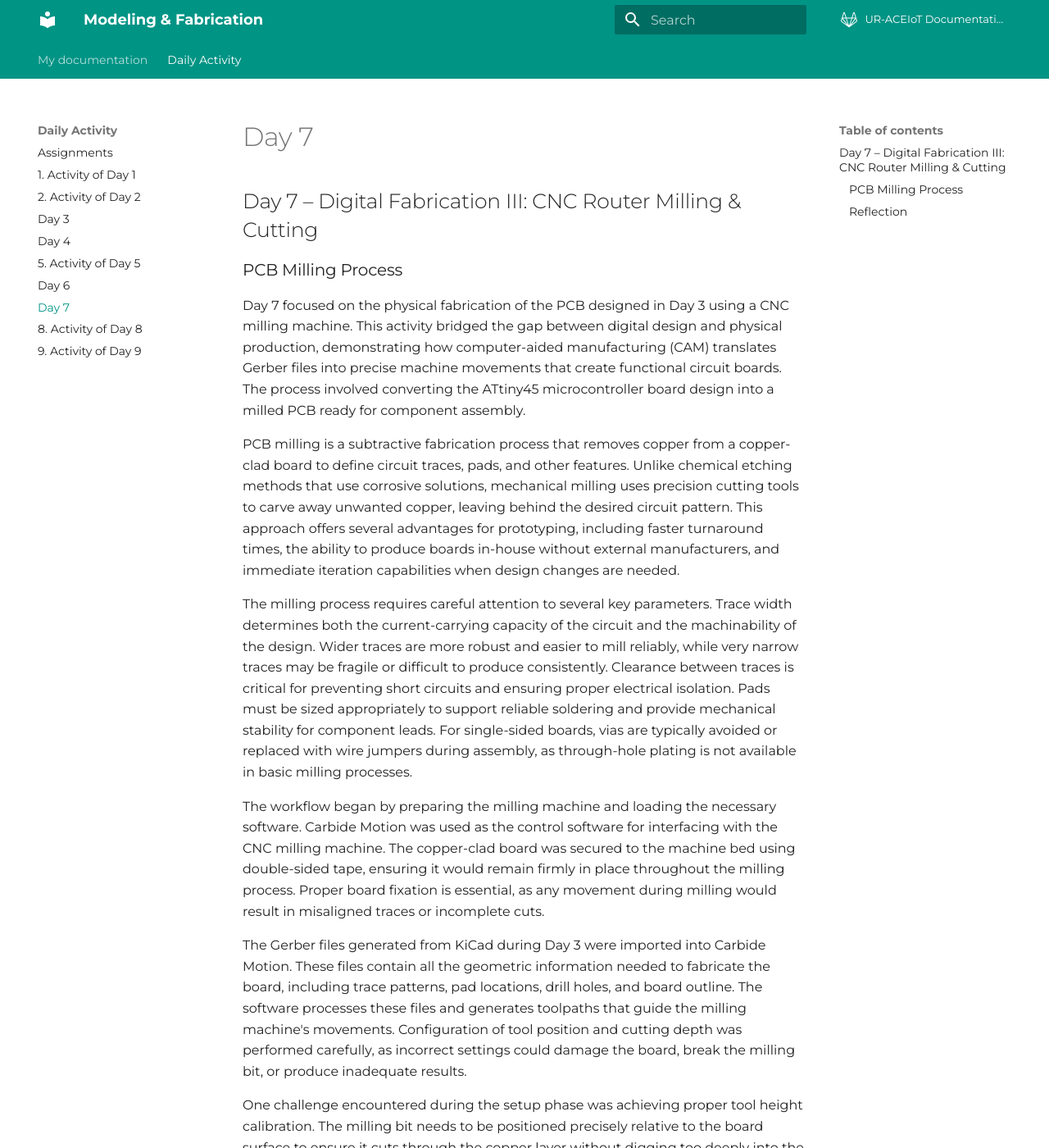
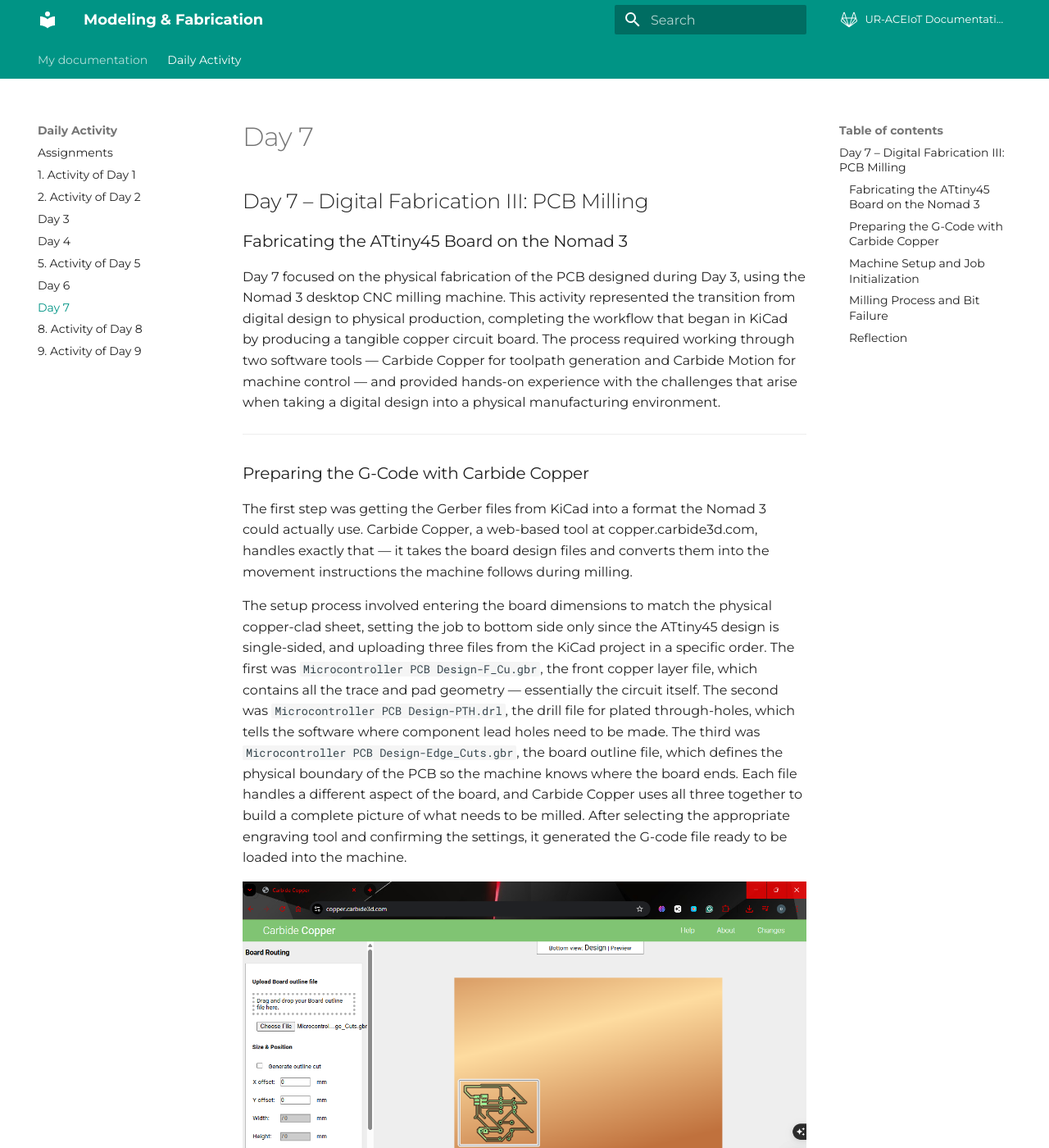
Before and after one commit to umwirabura/Modeling-Fabrication, an MkDocs documentation site: the page built from docs/Daily-Activity/day_7.md, in a window 1280 px wide and 1400 px high. Shown: the whole window at 82% size. Built offline with MkDocs 1.6.1 and Material for MkDocs 9.7.7, drawn with Linux system fonts in a browser that asks for light colours; comment, search, counter and statistics services are not loaded; some of the changed text lies outside the part shown.

Commit message:
Day 7: authentic PCB milling documentation with real images

```diff
--- a/docs/Daily-Activity/day_7.md
+++ b/docs/Daily-Activity/day_7.md
@@ -1,29 +1,47 @@
-## Day 7 – Digital Fabrication III: CNC Router Milling & Cutting
+## Day 7 – Digital Fabrication III: PCB Milling
 
-### PCB Milling Process
+### Fabricating the ATtiny45 Board on the Nomad 3
 
-Day 7 focused on the physical fabrication of the PCB designed in Day 3 using a CNC milling machine. This activity bridged the gap between digital design and physical production, demonstrating how computer-aided manufacturing (CAM) translates Gerber files into precise machine movements that create functional circuit boards. The process involved converting the ATtiny45 microcontroller board design into a milled PCB ready for component assembly.
+Day 7 focused on the physical fabrication of the PCB designed during Day 3, using the Nomad 3 desktop CNC milling machine. This activity represented the transition from digital design to physical production, completing the workflow that began in KiCad by producing a tangible copper circuit board. The process required working through two software tools — Carbide Copper for toolpath generation and Carbide Motion for machine control — and provided hands-on experience with the challenges that arise when taking a digital design into a physical manufacturing environment.
 
-PCB milling is a subtractive fabrication process that removes copper from a copper-clad board to define circuit traces, pads, and other features. Unlike chemical etching methods that use corrosive solutions, mechanical milling uses precision cutting tools to carve away unwanted copper, leaving behind the desired circuit pattern. This approach offers several advantages for prototyping, including faster turnaround times, the ability to produce boards in-house without external manufacturers, and immediate iteration capabilities when design changes are needed.
+---
 
-The milling process requires careful attention to several key parameters. Trace width determines both the current-carrying capacity of the circuit and the machinability of the design. Wider traces are more robust and easier to mill reliably, while very narrow traces may be fragile or difficult to produce consistently. Clearance between traces is critical for preventing short circuits and ensuring proper electrical isolation. Pads must be sized appropriately to support reliable soldering and provide mechanical stability for component leads. For single-sided boards, vias are typically avoided or replaced with wire jumpers during assembly, as through-hole plating is not available in basic milling processes.
+### Preparing the G-Code with Carbide Copper
 
-The workflow began by preparing the milling machine and loading the necessary software. Carbide Motion was used as the control software for interfacing with the CNC milling machine. The copper-clad board was secured to the machine bed using double-sided tape, ensuring it would remain firmly in place throughout the milling process. Proper board fixation is essential, as any movement during milling would result in misaligned traces or incomplete cuts.
+The first step was getting the Gerber files from KiCad into a format the Nomad 3 could actually use. Carbide Copper, a web-based tool at copper.carbide3d.com, handles exactly that — it takes the board design files and converts them into the movement instructions the machine follows during milling.
 
-The Gerber files generated from KiCad during Day 3 were imported into Carbide Motion. These files contain all the geometric information needed to fabricate the board, including trace patterns, pad locations, drill holes, and board outline. The software processes these files and generates toolpaths that guide the milling machine's movements. Configuration of tool position and cutting depth was performed carefully, as incorrect settings could damage the board, break the milling bit, or produce inadequate results.
+The setup process involved entering the board dimensions to match the physical copper-clad sheet, setting the job to bottom side only since the ATtiny45 design is single-sided, and uploading three files from the KiCad project in a specific order. The first was `Microcontroller PCB Design-F_Cu.gbr`, the front copper layer file, which contains all the trace and pad geometry — essentially the circuit itself. The second was `Microcontroller PCB Design-PTH.drl`, the drill file for plated through-holes, which tells the software where component lead holes need to be made. The third was `Microcontroller PCB Design-Edge_Cuts.gbr`, the board outline file, which defines the physical boundary of the PCB so the machine knows where the board ends. Each file handles a different aspect of the board, and Carbide Copper uses all three together to build a complete picture of what needs to be milled. After selecting the appropriate engraving tool and confirming the settings, it generated the G-code file ready to be loaded into the machine.
 
-One challenge encountered during the setup phase was achieving proper tool height calibration. The milling bit needs to be positioned precisely relative to the board surface to ensure it cuts through the copper layer without digging too deeply into the substrate material. Finding the correct zero point required careful adjustment and testing. Additionally, ensuring the board was completely flat and level on the bed was critical, as any warping or tilt would result in inconsistent cutting depth across the board.
+![Carbide Copper with PCB board routing configured](../images/day_7/carbide_copper.png)
 
-The milling process proceeded in stages. First, the machine engraved the circuit traces by removing copper from the areas between conductive paths. The cutting tool followed the programmed toolpaths, methodically carving away copper to isolate each trace, pad, and component footprint. This trace isolation step is the most critical phase, as it defines the actual circuitry. The machine worked systematically across the board, and the progress could be monitored to ensure proper execution.
+---
 
-After trace milling was complete, the tool was changed to accommodate the board profiling operation. The profiling tool cuts the outer perimeter of the PCB, separating it from the larger copper-clad sheet. Tool position and depth were re-adjusted for this new operation, as cutting through the entire board thickness requires different settings than surface engraving. The machine then cut along the board outline, completing the physical fabrication of the PCB.
+### Machine Setup and Job Initialization
 
-The final milled board was removed from the machine bed and inspected for quality. The traces were clean and well-defined, with proper clearance between conductive paths. Holes for component leads were accurately positioned, and the board outline was cut cleanly. Minor burrs or rough edges from the milling process could be cleaned up with fine sandpaper or a deburring tool. The board was then ready for the next stage of assembly, which would involve soldering the ATtiny45 microcontroller, LED, resistor, push button, ISP header, and other components.
+With the G-code ready, the copper-clad board was secured to the Nomad 3 bed using double-sided tape to prevent any movement during milling. Proper fixation is critical in PCB milling, as even minor shifts in the board during the process result in misaligned traces that render the board unusable. The G-code file was then loaded into Carbide Motion, the machine control software, and the program zero was set to define the reference point for all subsequent cuts.
 
-![Final milled PCB board](../images/day_7/finalPCB.jpeg)
+![Copper-clad board secured on the Nomad 3 machine bed](../images/day_7/setup.jpg)
 
-This activity demonstrated the complete transition from digital PCB design to physical fabrication. Understanding how design decisions in KiCad directly affect the milling process reinforced the importance of design-for-manufacturing principles. Working with the CNC milling machine provided hands-on experience with CAM workflows, toolpath generation, and the practical considerations of subtractive manufacturing. The challenges encountered, particularly around tool calibration and board fixation, highlighted the importance of careful setup and attention to detail in achieving reliable fabrication results. The successful production of a functional PCB from the Day 3 design validated the entire design-to-fabrication workflow and prepared the board for final assembly and testing.
+Before the job could start, Carbide Motion flagged a bounds check warning indicating that the program zero had been positioned 41.3 mm too far toward the back of the machine along the Y axis. This meant the machine would attempt to travel beyond its physical working limits during the job. The warning required stopping, resetting the program zero to a corrected position closer to the front of the machine bed, and restarting the job initialization process.
+
+![Carbide Motion bounds check warning before the milling job](../images/day_7/carbide_motion.png)
+
+This step highlighted how important accurate zero-setting is in CNC workflows. A small error in the reference point propagates through every toolpath the machine executes, affecting not just position accuracy but also the mechanical load placed on the cutting tool.
+
+---
+
+### Milling Process and Bit Failure
+
+With the corrected program zero confirmed, the Nomad 3 began the trace isolation passes, removing copper from the areas between circuit traces to define the conductive paths of the ATtiny45 board. The machine followed the programmed toolpaths, and the milling process was progressing as expected when the engraving bit broke mid-operation.
+
+![Partially milled PCB board and broken engraving bit](../images/day_7/partial_pcb.jpeg)
+
+PCB engraving bits are extremely fine-tipped tools that are highly sensitive to cutting depth. A likely contributing factor to the failure was the earlier zero-setting issue: even after correction, if the Z-axis depth was slightly off, the bit would have been cutting more aggressively into the substrate material beneath the copper layer rather than skimming the surface. This type of overload causes the tool tip to snap. The break halted the job before the full board outline could be completed, leaving a partially milled PCB.
+
+The partial result nonetheless showed that the trace geometry from the Day 3 KiCad design had translated correctly into the milling toolpaths. The circuit traces, component pads, and the ATtiny45 footprint are clearly visible on the copper surface where the machine completed its passes before the failure occurred.
+
+---
 
 ### Reflection
 
-The PCB milling process revealed how digital design files are translated into physical manufacturing operations through precise machine control. The importance of proper setup, including tool height calibration and board fixation, became evident as critical factors in achieving successful results. Understanding the relationship between design parameters such as trace width and clearance, and their impact on machinability, reinforced the need to design with fabrication constraints in mind from the beginning. This hands-on experience with CNC milling complemented the theoretical knowledge from earlier days and provided practical insight into the capabilities and limitations of in-house PCB fabrication.
+This session made clear that the transition from digital design to physical fabrication introduces a layer of complexity that cannot be fully anticipated from the design environment alone. The bounds check error and the subsequent bit failure were connected: an imprecise zero-setting creates downstream conditions that affect tool loading and longevity. The experience reinforced the importance of systematic setup verification before running any CNC job — particularly the program zero, depth of cut, and job preview — as these settings directly determine whether the physical outcome matches the digital intent. Repeating this activity with corrected setup parameters would likely produce a complete, functional board from the Day 3 design.
```
Also changed, not shown: docs/images/day_7/carbide_copper.png (added), docs/images/day_7/carbide_motion.png (added), docs/images/day_7/partial_pcb.jpeg (added), docs/images/day_7/setup.jpg (added).
